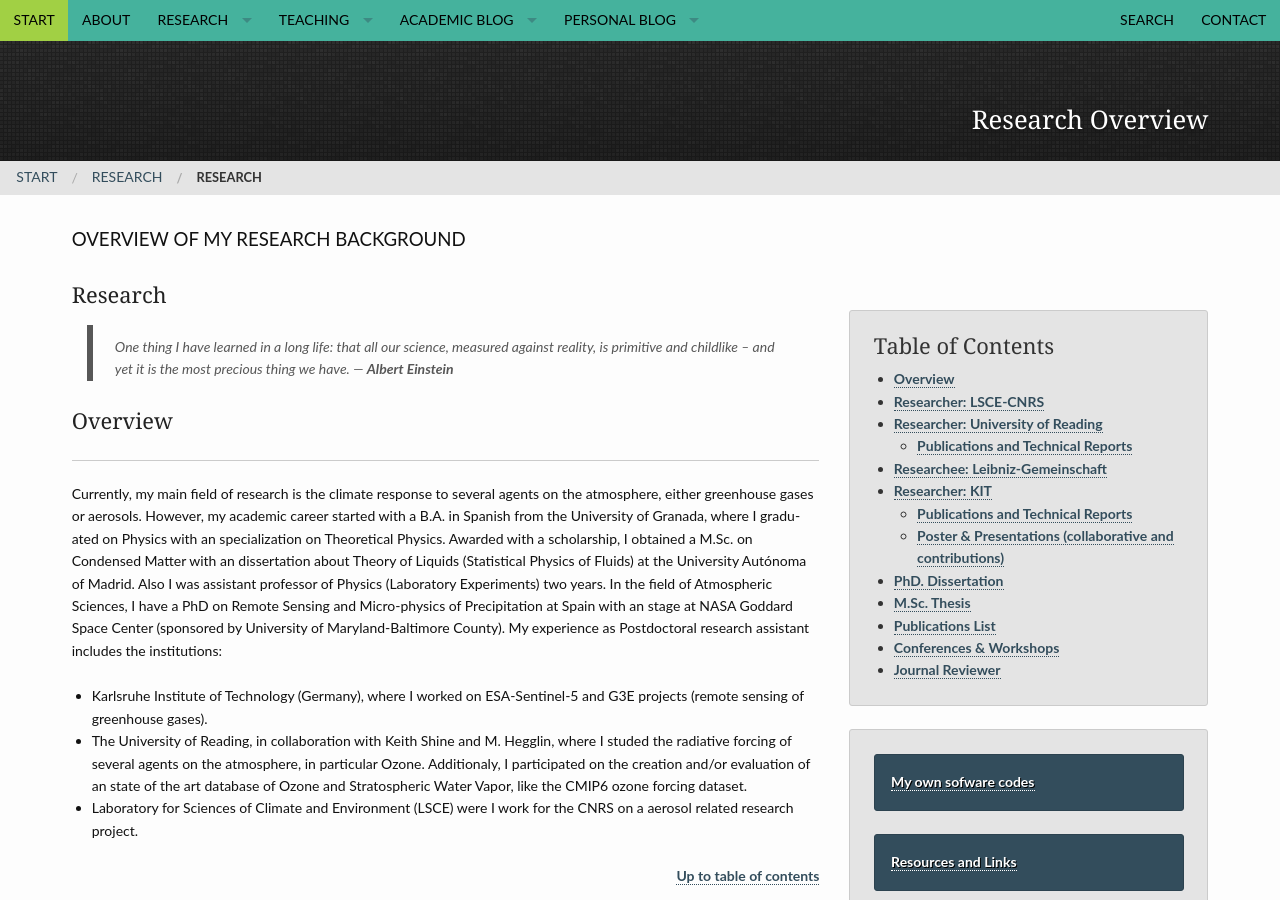
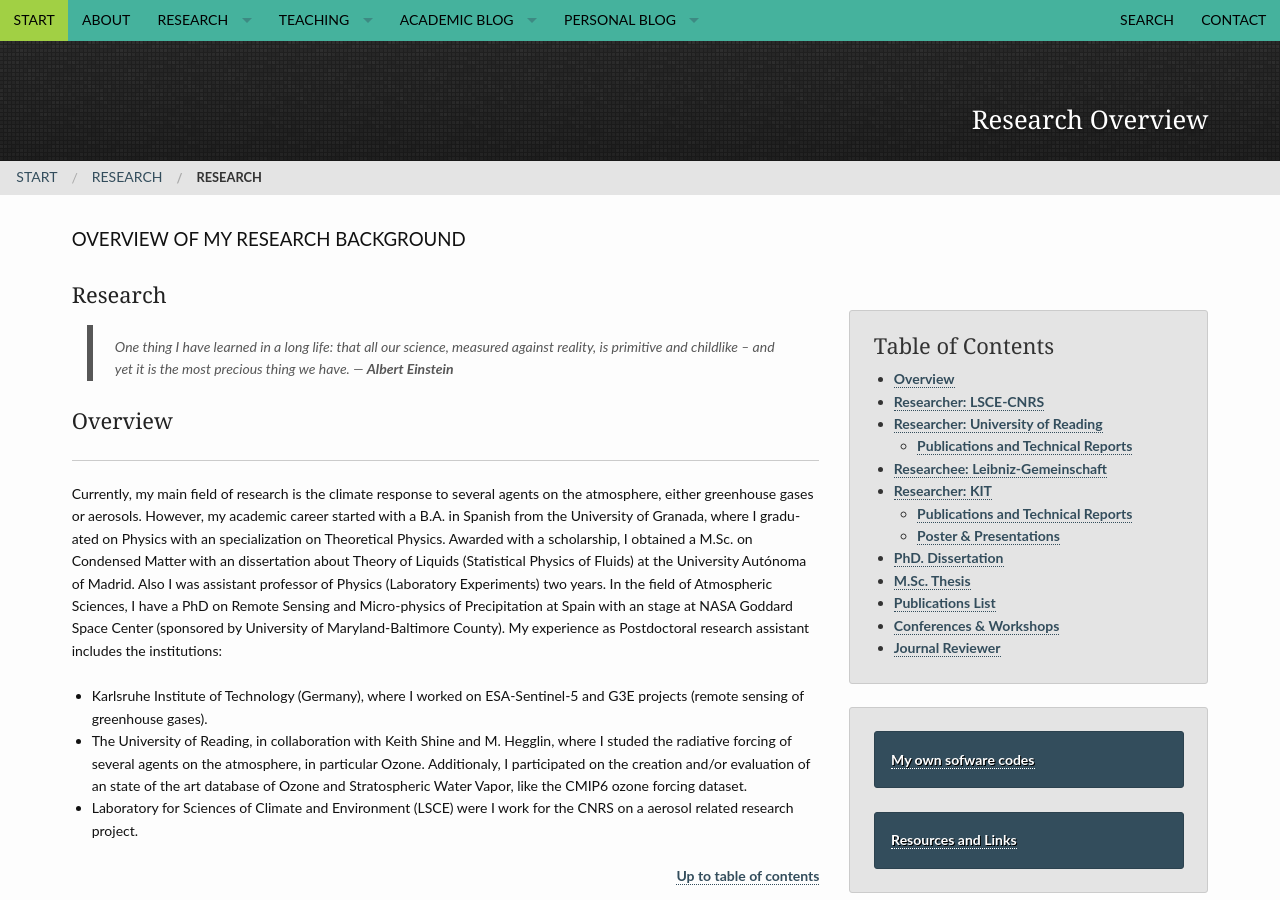
Before and after one commit to RCHG/rchg.github.io, a Jekyll site: the page built from pages/research_overview.md, in a window 1280 px wide and 900 px high. Built offline with Jekyll 4.4.1, drawn with Linux system fonts in a browser that asks for light colours; nearby versions of some CDN libraries; comment, search, counter and statistics services are not loaded; some of the changed text lies outside the part shown.

Commit message:
Update research_overview.md

```diff
--- a/pages/research_overview.md
+++ b/pages/research_overview.md
@@ -92,7 +92,7 @@ A Butz, J Orphal, **R Checa-Garcia**, F Friedl-Vallon, T von Clarmann, , H Boven
 <small markdown="1">[Up to table of contents](#toc)</small>
 {: .text-right }
 
-#### Poster & Presentations (collaborative and contributions)
+#### Poster & Presentations
 
 **Remote Sensing of Trace Gases**
 
```
